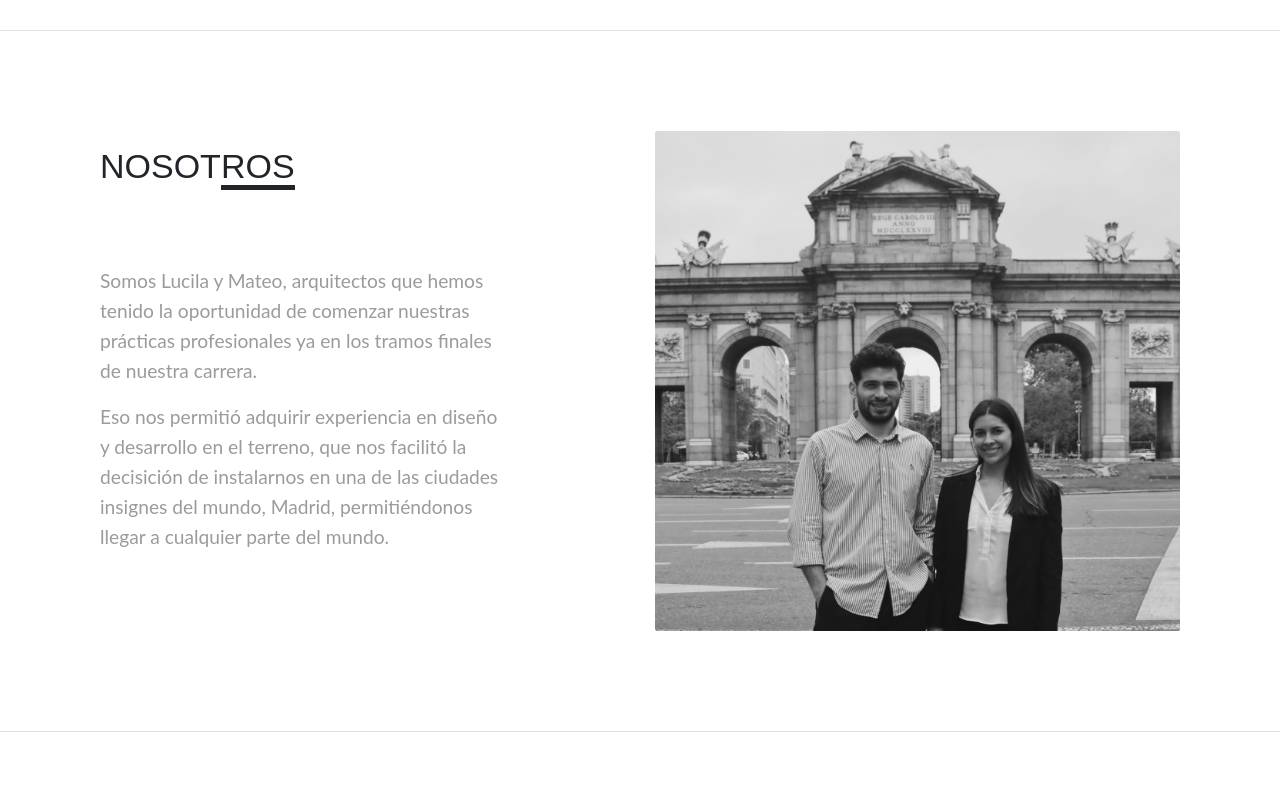
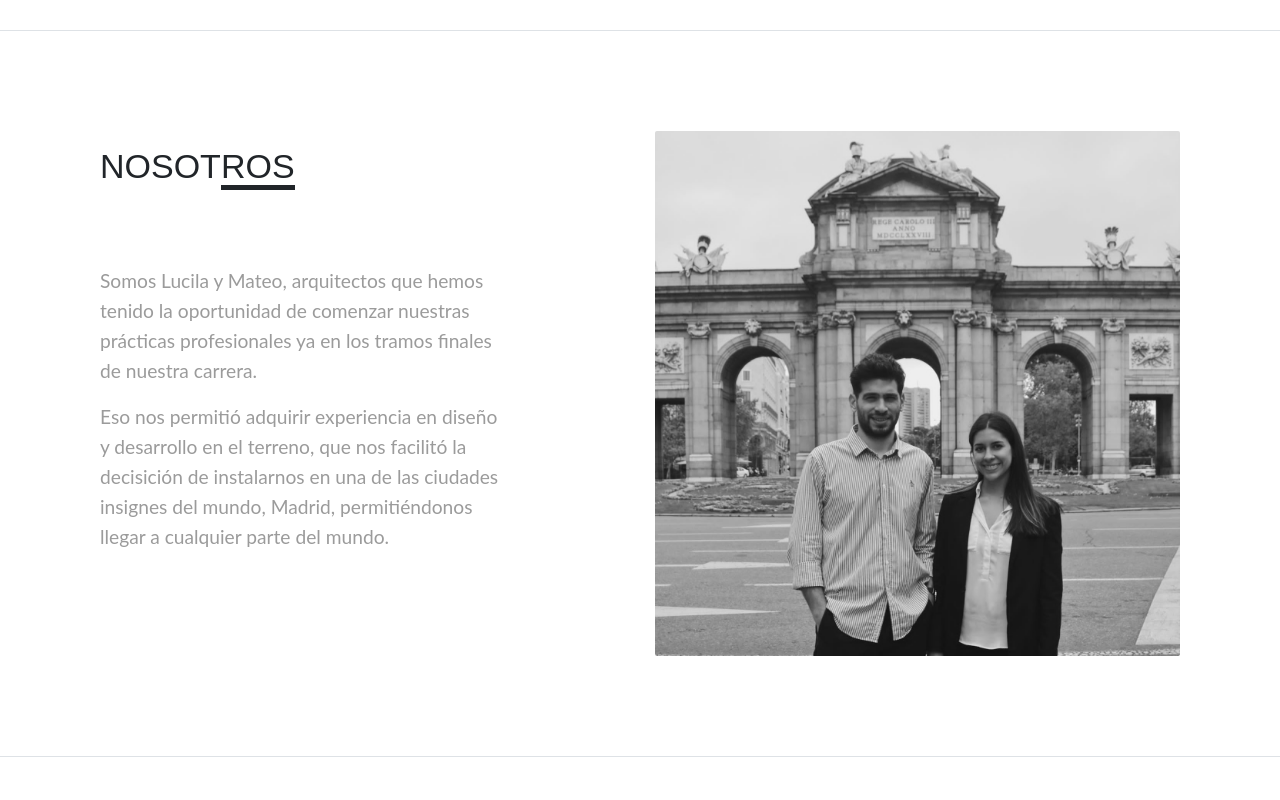
Before and after one commit to GastonLell/lim-arquitectura-page, a React (Create React App) app: page / in a window 1280 px wide. Shown: the part 1020-1820 px from the top of the page. Built offline with nearby package versions, Linux system fonts and the light colour scheme; no server answers; the database is empty.

Commit message:
altura imagen nosotros

```diff
--- a/src/components/Carousel.jsx
+++ b/src/components/Carousel.jsx
@@ -3,7 +3,7 @@ import { Carousel } from "react-bootstrap";
 const CarouselProyectos = ({itemId, items }) => {
 
   const obtenerIndice = (id) => {
-    let indice = items.findIndex(el => el.id == id);
+    let indice = items.findIndex(el => el.id === id);
     return indice;
   }
 
@@ -17,13 +17,13 @@ const CarouselProyectos = ({itemId, items }) => {
         {
           items.map((item) => {
 
-              if (item.data.categoria == "renders") {
+              if (item.data.categoria === "renders") {
                 return(
                   <Carousel.Item key={item.id} >
                     <img  className="d-block w-100 img-carousel-proyectos" src={item.data.srcImagen} alt={item.data.nombre} />
                   </Carousel.Item>
                 )
-              } else if (item.data.categoria == "videos") {
+              } else if (item.data.categoria === "videos") {
                 return (
                   <Carousel.Item key={item.id} >
                     <video className="video-carousel-proyecto" controls autoPlay>
@@ -31,7 +31,7 @@ const CarouselProyectos = ({itemId, items }) => {
                     </video>
                   </Carousel.Item>
                 )
-              } else if (item.data.categoria == "realidad"){
+              } else if (item.data.categoria === "realidad"){
                 return(
                   <Carousel.Item key={item.id}>
                     <iframe className="img-carousel-realidad" frameborder="0" src={item.data.srcImagen} ></iframe>
--- a/src/pages/Inicio.jsx
+++ b/src/pages/Inicio.jsx
@@ -2,9 +2,6 @@ import { Container, Row, Col, Carousel } from "react-bootstrap";
 
 import ImgLogo from "../assets/images/limArquitectura-negro.svg";
 import ImgSimbolo from "../assets/images/Simbolo.svg";
-
-// componentes
-import Slogan from "../components/Slogan";
 
 const Inicio = () => {
   return (
@@ -36,10 +33,10 @@ const Inicio = () => {
               </div>
               <div className="inicio__animacion">
                 <div className="simbolo-1">
-                  <img src={ImgSimbolo} />
+                  <img src={ImgSimbolo} alt="lim-arquitectura"/>
                 </div>
                 <div className="simbolo-2">
-                  <img src={ImgSimbolo} />
+                  <img src={ImgSimbolo} alt="lim-arquitectura" />
                 </div>
               </div>
             </div>
--- a/src/pages/Nosotros.jsx
+++ b/src/pages/Nosotros.jsx
@@ -22,7 +22,7 @@ const Nosotros = () => {
         </Col>
 
         <Col className="d-flex justify-content-center">
-          <img className="nosotros__foto--tamanio" src={ellos} alt="Ellos"/>
+          <img className="nosotros__foto--tamanio" src={ellos} alt="LIM Arquitectura - nosotros"/>
         </Col>
 
       </Row>
--- a/src/scss/app.css
+++ b/src/scss/app.css
@@ -961,7 +961,10 @@ a {
             transform: scaleY(0.8);
   }
   #nosotros .nosotros__foto--tamanio {
-    height: 500px;
+    width: 100%;
+    height: auto;
+    -o-object-fit: scale-down;
+       object-fit: scale-down;
   }
   #nosotros .nosotrosText {
     font-size: 1.2rem;
--- a/src/scss/app.scss
+++ b/src/scss/app.scss
@@ -897,7 +897,9 @@ a {
   #nosotros {
 
     .nosotros__foto--tamanio {
-      height: 500px;
+      width: 100%;
+      height: auto;
+      object-fit: scale-down;
     }
 
     .nosotrosText {
```
Also changed, not shown: 1 other file (tests, documents, lock files or other folders).
